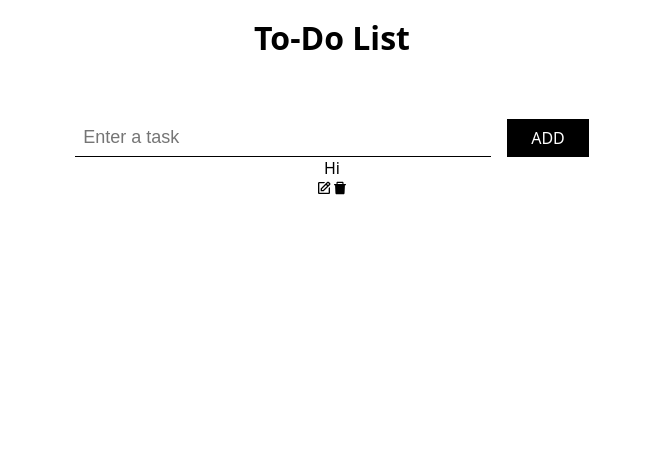
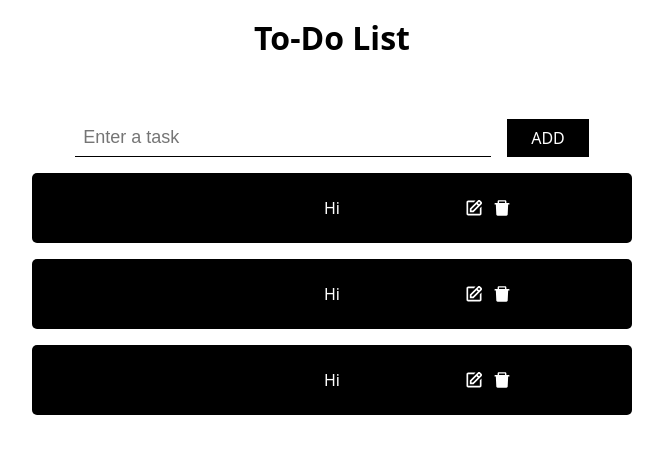
Before and after one commit to MeharaSahabandu/To-Do-List, a React (Create React App) app in the folder frontend/: page / in a window 1280 px wide. Shown: the top 454 px of the page, without its empty margins (308-971 px from the left). Built offline with nearby package versions, Linux system fonts and the light colour scheme.

Commit message:
axios installed

```diff
--- a/frontend/package.json
+++ b/frontend/package.json
@@ -6,6 +6,7 @@
     "@testing-library/jest-dom": "^5.16.5",
     "@testing-library/react": "^13.4.0",
     "@testing-library/user-event": "^13.5.0",
+    "axois": "^0.0.1-security",
     "react": "^18.2.0",
     "react-dom": "^18.2.0",
     "react-icons": "^4.7.1",
--- a/frontend/src/App.js
+++ b/frontend/src/App.js
@@ -19,7 +19,9 @@ function App() {
           </div>
 
           <div className='list'>
-            <ToDo text="Hi"></ToDo>
+            <ToDo text="Hi"/>
+            <ToDo text="Hi"/>
+            <ToDo text="Hi"/>
           </div>
 
         </center>
--- a/frontend/src/index.css
+++ b/frontend/src/index.css
@@ -44,3 +44,26 @@ h1{
     padding: 0.5rem 1.5rem;
     cursor: pointer;
 }
+
+.todo{
+    position:  relative;
+    margin-top: 1rem;
+    background-color: #000;
+    color: #fff;
+    padding: 1.5rem 3rem;
+    border-radius: 5px;
+}
+
+.icons{
+    position: absolute;
+    right: 20%;
+    top: 50%;
+    display: flex;
+    gap: 0.5rem;
+    transform: translateY(-50%);
+}
+
+.icon{
+    cursor: pointer;
+    font-size: 20px;
+}
```
Also changed, not shown: frontend/src/utils/HandleApi.js (added), 1 other file (tests, documents, lock files or other folders).
